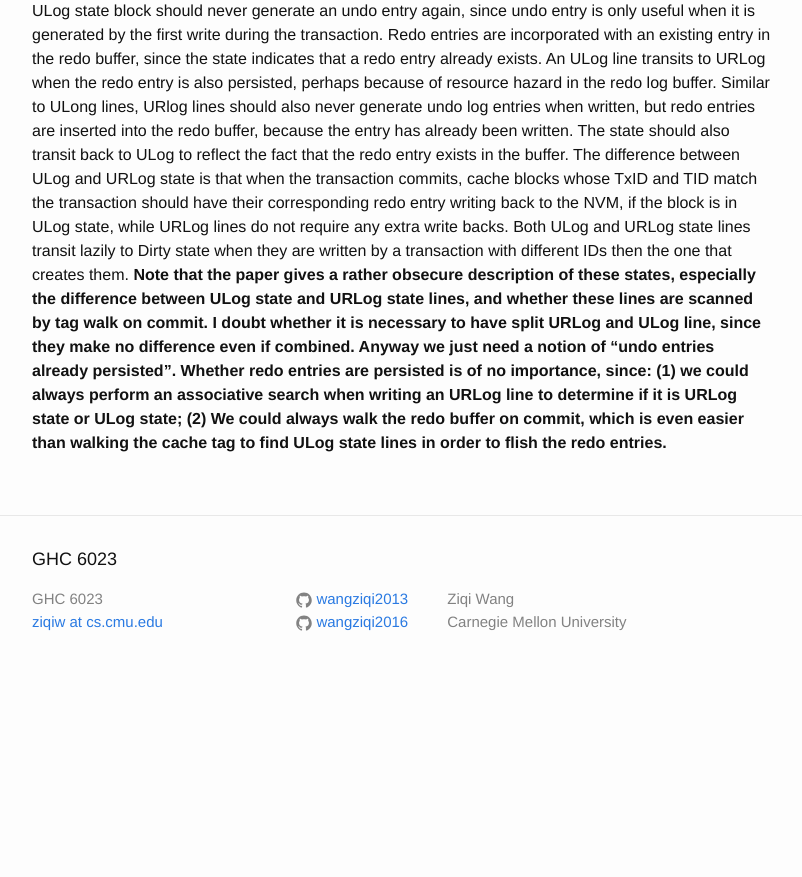
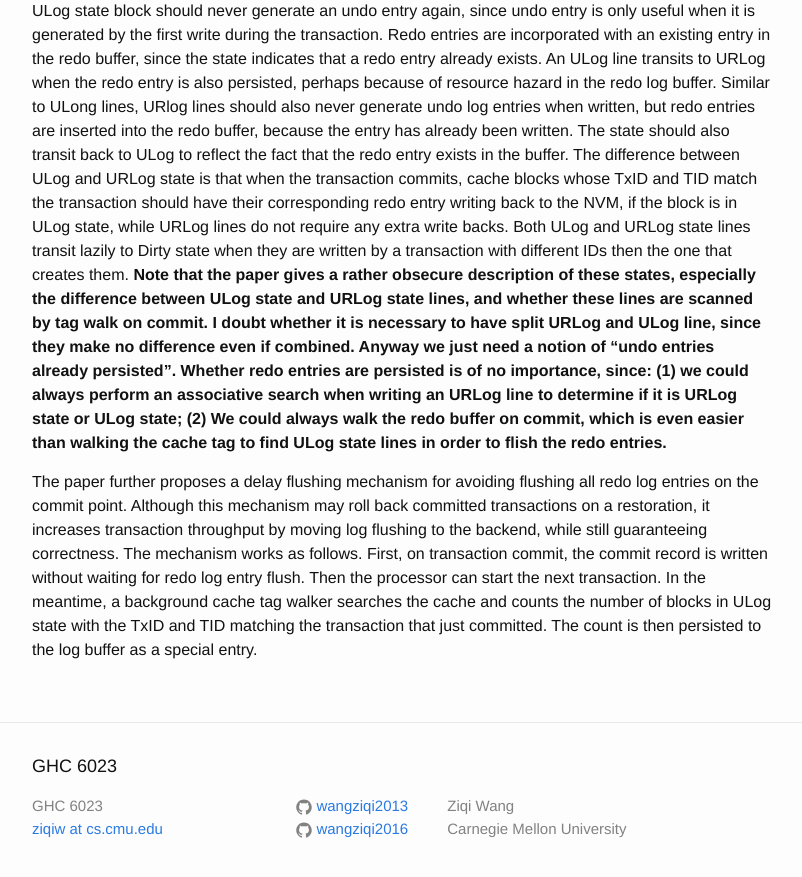
Before and after one commit to wangziqi2013/wangziqi2013.github.io, a Jekyll site: the page built from _posts/2020-06-10-morlog.markdown, in a window 1280 px wide and 900 px high, scrolled down 2083 px. Shown: the top 877 px of the window, without its empty margins (238-1040 px from the left). Built offline with Jekyll 4.4.1, drawn with Linux system fonts in a browser that asks for light colours; before the commit the page ends 2776 px from its top, so only the background shows below that.

Commit message:
Adding delaay commit

```diff
--- a/_posts/2020-06-10-morlog.markdown
+++ b/_posts/2020-06-10-morlog.markdown
@@ -91,3 +91,11 @@ Anyway we just need a notion of "undo entries already persisted". Whether redo e
 since: (1) we could always perform an associative search when writing an URLog line to determine if it is URLog state or
 ULog state; (2) We could always walk the redo buffer on commit, which is even easier than walking the cache tag
 to find ULog state lines in order to flish the redo entries.**
+
+The paper further proposes a delay flushing mechanism for avoiding flushing all redo log entries on the commit point.
+Although this mechanism may roll back committed transactions on a restoration, it increases transaction throughput by
+moving log flushing to the backend, while still guaranteeing correctness. The mechanism works as follows. First, on
+transaction commit, the commit record is written without waiting for redo log entry flush. Then the processor can start
+the next transaction. In the meantime, a background cache tag walker searches the cache and counts the number of blocks
+in ULog state with the TxID and TID matching the transaction that just committed. The count is then persisted to the log
+buffer as a special entry.
```
